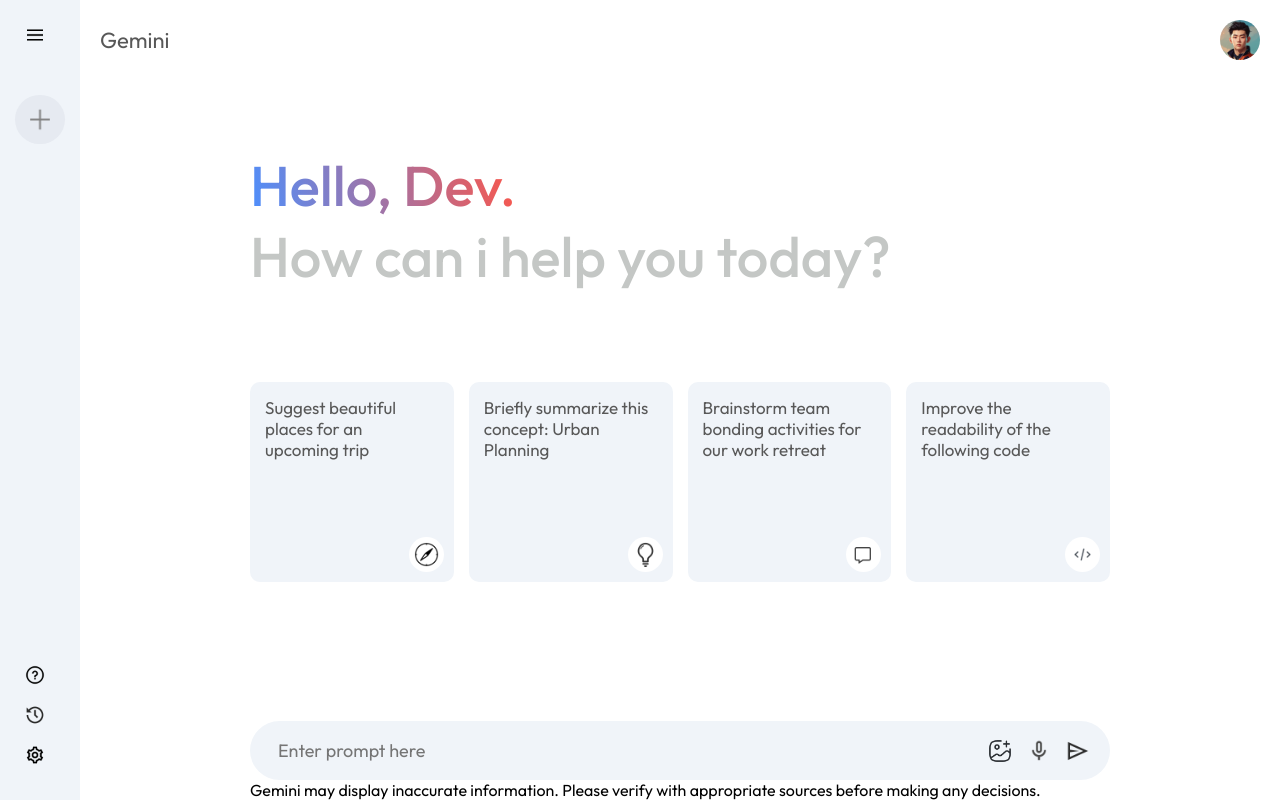
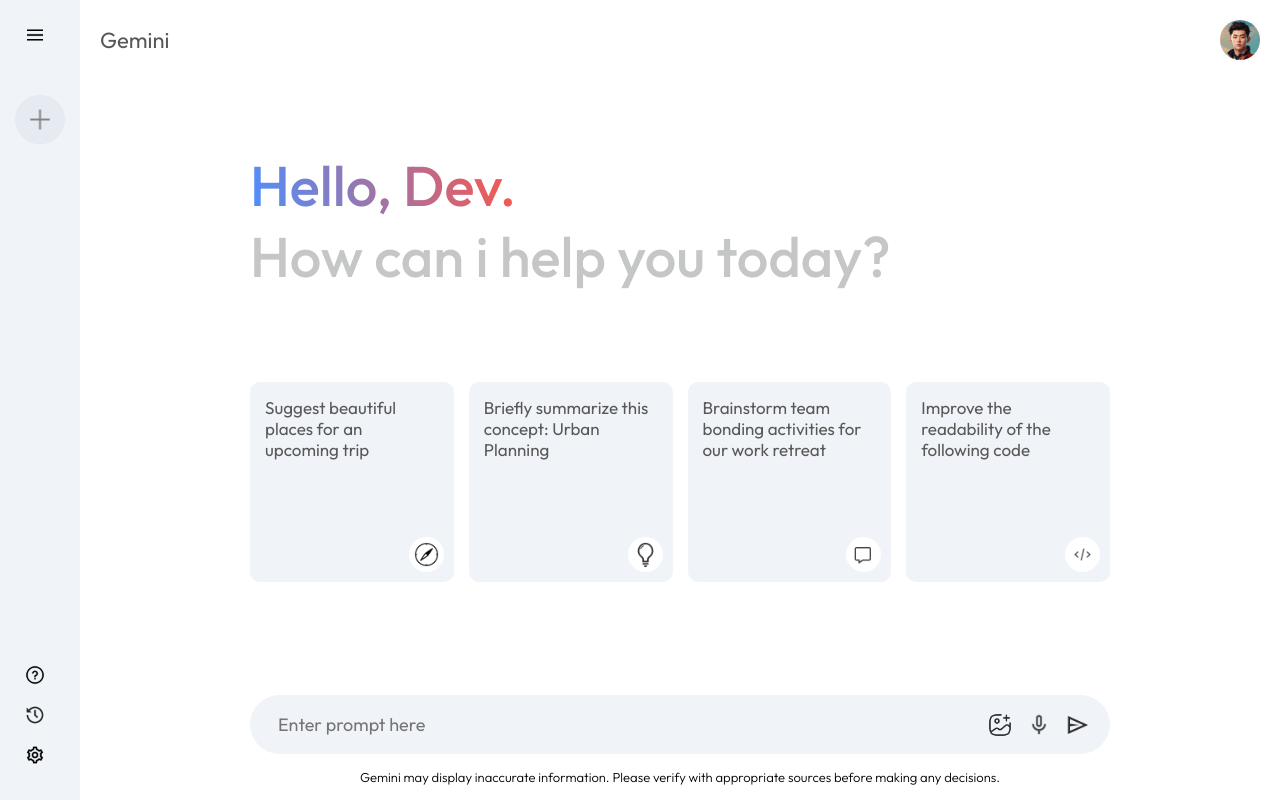
Before and after one commit to itzfahadoooo/Gemini, a React (Vite) app: page / in a window 1280 px wide. Built offline with nearby package versions, Linux system fonts and the light colour scheme.

Commit message:
Initial commit

```diff
--- a/src/components/Main/Main.css
+++ b/src/components/Main/Main.css
@@ -102,3 +102,9 @@
     align-items: center;
     gap: 15px;
 }
+.main .bottom-info{
+    font-size: 13px;
+    margin: 15px auto;
+    text-align: center;
+    font-weight: 300;
+}
```
